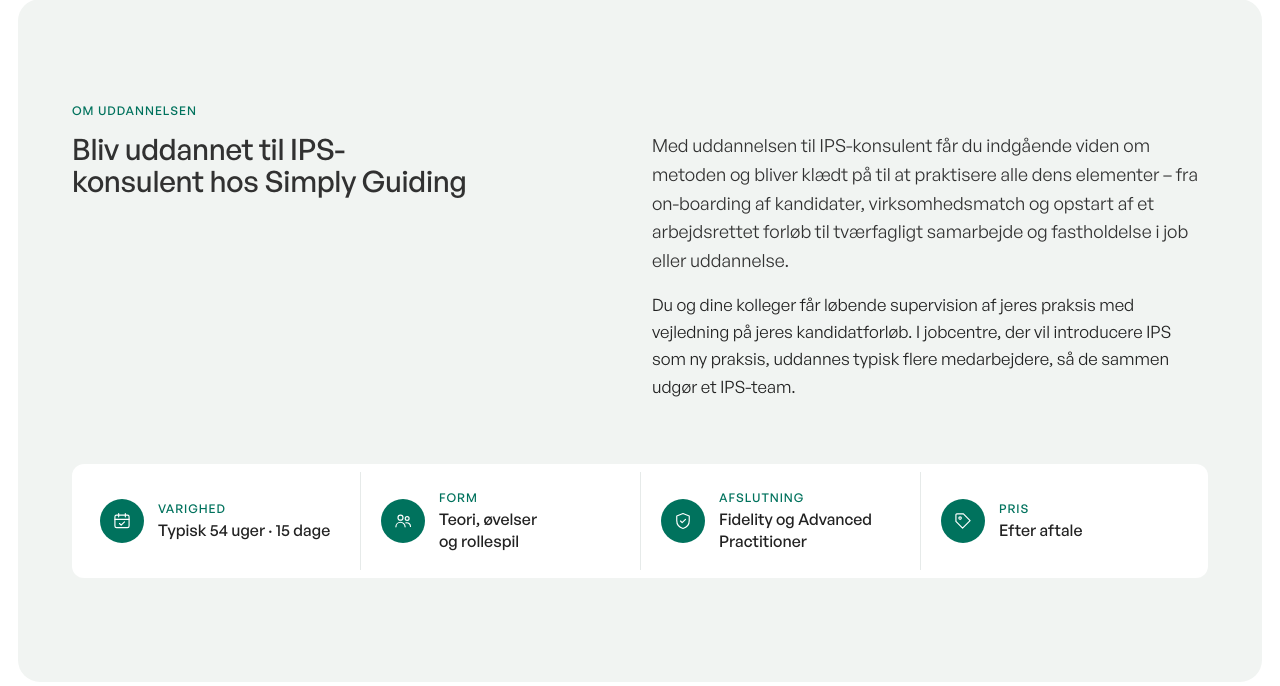
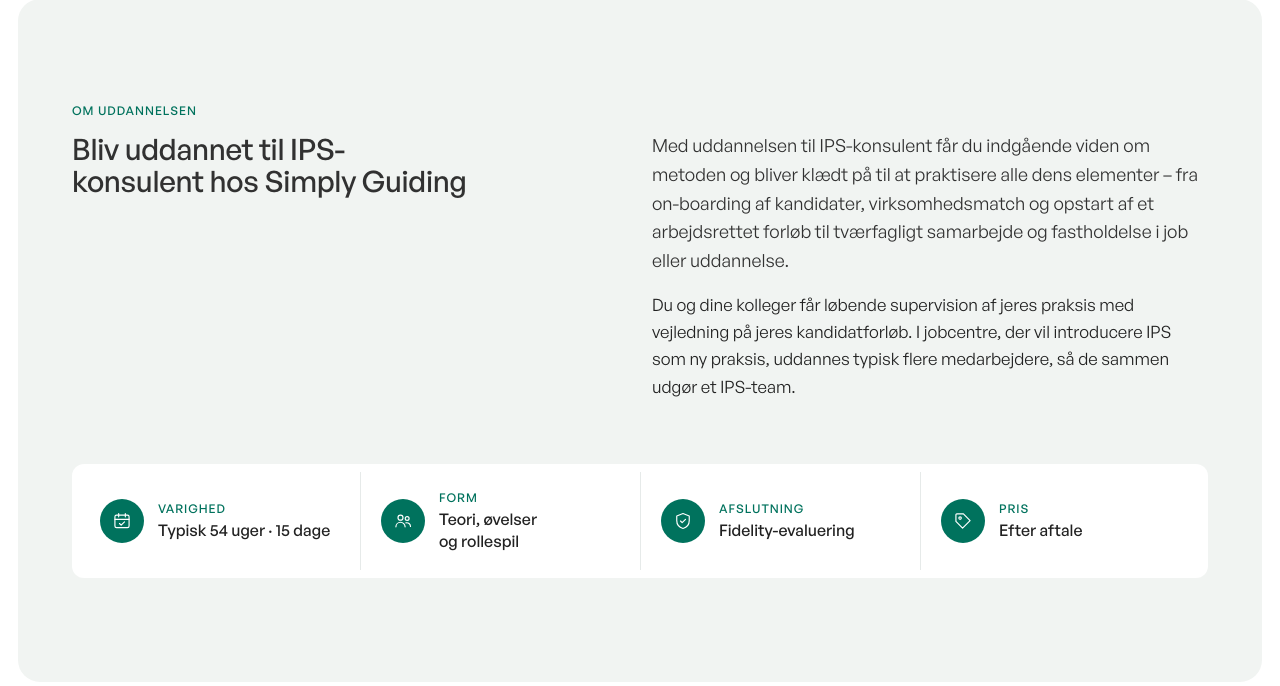
Before and after one commit to frederik-baastrup/simply-guiding, a WordPress theme: template wp-content/themes/simply-guiding/page-ips-konsulentuddannelse.php in a window 1280 px wide. Shown: the part 800-1486 px from the top of the page. Run offline with PHP 8.4 and a stand-in for WordPress, Linux system fonts and the light colour scheme; the site name, menu and one post (Sample post) are stand-ins, and other content is empty.

Commit message:
Nøglefakta: kortere afslutnings-tekst på én linje
Co-Authored-By: Claude Opus 5.5 <noreply@anthropic.com>
Claude-Session: https://claude.ai/code/session_01J4K97QJ5p1E7NwQ4cMKBQh

```diff
--- a/wp-content/themes/simply-guiding/ips-v3.php
+++ b/wp-content/themes/simply-guiding/ips-v3.php
@@ -26,7 +26,7 @@ $topics = [
     <ul class="sg-gk3-facts" aria-label="Uddannelsen kort fortalt">
       <li><span class="sg-gk-ico"><?php echo sg_icon('calendar'); ?></span><span><small>Varighed</small>Typisk 54 uger · 15 dage</span></li>
       <li><span class="sg-gk-ico"><?php echo sg_icon('people'); ?></span><span><small>Form</small>Teori, øvelser og rollespil</span></li>
-      <li><span class="sg-gk-ico"><?php echo sg_icon('shield'); ?></span><span><small>Afslutning</small>Fidelity og Advanced Practitioner</span></li>
+      <li><span class="sg-gk-ico"><?php echo sg_icon('shield'); ?></span><span><small>Afslutning</small>Fidelity-evaluering</span></li>
       <li><span class="sg-gk-ico"><?php echo sg_icon('tag'); ?></span><span><small>Pris</small>Efter aftale</span></li>
     </ul>
   </div>
```
